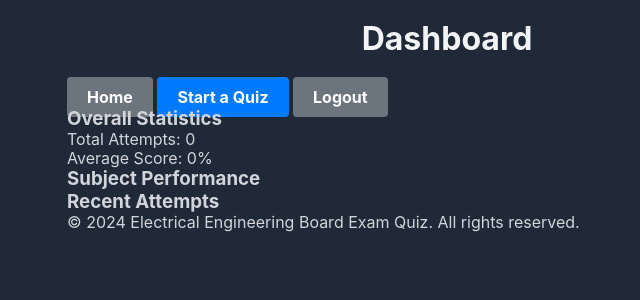
After one commit to Murasakiao/EE_Quiz, a Flask app: page /dashboard in a window 1280 px wide. The commit adds this page. Shown: the top 300 px of the page, without its empty margins (193-833 px from the left). Run offline with Flask 3, Linux system fonts and the light colour scheme; the visitor is signed in with stand-in values (Sample User, id 1); data that the repository does not hold is empty.

Commit message:
- Added role_id to the User model for role-based access and linked the QuizAttempt model to track quiz history. - Created a new QuizAttempt model to store quiz details (subject, topics, difficulty, score, and total questions). - Implemented the add_role_to_user() function to assign a default 'user' role during registration. - Updated the registration route to assign a role and send a verification email. - Extended the result route to save quiz attempts upon completion. - Created a new dashboard route to display total attempts, average score, subject-wise performance, and recent quiz attempts. - Redirected the profile route to the user dashboard for a more detailed overview.
version 1.1 update

```diff
--- a/app.py
+++ b/app.py
@@ -12,6 +12,8 @@ from flask_wtf import FlaskForm
 from wtforms import StringField, PasswordField, SubmitField, BooleanField
 from wtforms.validators import DataRequired, EqualTo, Email
 from flask_mail import Mail, Message
+from sqlalchemy import func
+from datetime import datetime
 from datetime import timedelta
 from time import time
 import jwt
@@ -61,6 +63,7 @@ class User(UserMixin, db.Model):
     role_id = db.Column(db.Integer, db.ForeignKey('role.id'))
     role = db.relationship('Role', back_populates='users')
     email_verified = db.Column(db.Boolean, default=False)
+    quiz_attempts = db.relationship('QuizAttempt', back_populates='user', lazy=True)
 
     def set_password(self, password):
         self.password_hash = generate_password_hash(password)
@@ -105,6 +108,18 @@ class Question(db.Model):
     subject = db.Column(db.String(100), nullable=False)
     difficulty = db.Column(db.String(20))
     topics = db.relationship('Topic', secondary=question_topics, backref=db.backref('questions', lazy='dynamic'))
+
+class QuizAttempt(db.Model):
+    id = db.Column(db.Integer, primary_key=True)
+    user_id = db.Column(db.Integer, db.ForeignKey('user.id'), nullable=False)
+    subject = db.Column(db.String(100), nullable=False)
+    topics = db.Column(db.String(500), nullable=False)
+    difficulty = db.Column(db.String(20), nullable=False)
+    score = db.Column(db.Integer, nullable=False)
+    total_questions = db.Column(db.Integer, nullable=False)
+    date = db.Column(db.DateTime, default=datetime.utcnow)
+
+    user = db.relationship('User', back_populates='quiz_attempts')
 
 class RegistrationForm(FlaskForm):
     username = StringField('Username', validators=[DataRequired()])
@@ -217,7 +232,7 @@ def reset_password(token):
 @app.route('/profile')
 @login_required
 def profile():
-    return render_template('profile.html', user=current_user)
+    return redirect(url_for('dashboard'))
 
 @app.route('/verify_email/<token>')
 def verify_email(token):
@@ -284,7 +299,7 @@ def index():
         session['difficulty'] = request.form.get('difficulty')
         session['score'] = 0
         session['questions_asked'] = 0
-        return redirect(url_for('quiz'))
+        return redirect(url_for('quiz_setup'))
 
     if request.headers.get('X-Requested-With') == 'XMLHttpRequest':
         subject = request.args.get('subject')
@@ -294,9 +309,9 @@ def index():
     topics = subjects.get(selected_subject, [])
     return render_template('index.html', subjects=subjects, topics=topics, selected_subject=selected_subject)
 
-@app.route('/quiz', methods=['GET', 'POST'])
+@app.route('/quiz_setup', methods=['GET', 'POST'])
 @login_required
-def quiz():
+def quiz_setup():
     app.logger.debug(f"Session at start of quiz route: {session}")
 
     if request.method == 'POST':
@@ -348,8 +363,42 @@ def quiz():
 def result():
     score = session.get('score', 0)
     total_questions = session.get('questions_asked', 0)
+    subject = session.get('subject')
+    topics = session.get('topics', [])
+    difficulty = session.get('difficulty')
+
+    save_quiz_attempt(current_user.id, subject, topics, difficulty, score, total_questions)
+
     session.clear()
-    return render_template('result.html', score=score, total=total_questions)
+    return render_template('result.html',
+                           score=score,
+                           total=total_questions,
+                           subject=subject,
+                           topics=topics,
+                           difficulty=difficulty)
+
+@app.route('/dashboard')
+@login_required
+def dashboard():
+    # Get overall statistics
+    total_attempts = QuizAttempt.query.filter_by(user_id=current_user.id).count()
+    avg_score = db.session.query(func.avg(QuizAttempt.score)).filter_by(user_id=current_user.id).scalar() or 0
+
+    # Get subject-wise performance
+    subject_performance = db.session.query(
+        QuizAttempt.subject,
+        func.avg(QuizAttempt.score).label('avg_score'),
+        func.count(QuizAttempt.id).label('attempts')
+    ).filter_by(user_id=current_user.id).group_by(QuizAttempt.subject).all()
+
+    # Get recent quiz attempts
+    recent_attempts = QuizAttempt.query.filter_by(user_id=current_user.id).order_by(QuizAttempt.date.desc()).limit(5).all()
+
+    return render_template('dashboard.html',
+                           total_attempts=total_attempts,
+                           avg_score=avg_score,
+                           subject_performance=subject_performance,
+                           recent_attempts=recent_attempts)
 
 def init_db():
     db.create_all()
@@ -383,6 +432,25 @@ def send_verification_email(user):
     msg = Message(subject=subject, recipients=[user.email], body=body)
     mail.send(msg)
 
+def save_quiz_attempt(user_id, subject, topics, difficulty, score, total_questions):
+    quiz_attempt = QuizAttempt(
+        user_id=user_id,
+        subject=subject,
+        topics=','.join(topics),
+        difficulty=difficulty,
+        score=score,
+        total_questions=total_questions
+    )
+    db.session.add(quiz_attempt)
+    db.session.commit()
+
+def add_role_to_user(user, role_name):
+    role = Role.query.filter_by(name=role_name).first()
+    if role is None:
+        role = Role(name=role_name)
+        db.session.add(role)
+    user.role = role
+
 admin = Admin(app, name='Quiz Admin', template_mode='bootstrap3')
 admin.add_view(ModelView(Question, db.session))
 admin.add_view(ModelView(Topic, db.session))
--- a/static/styles.css
+++ b/static/styles.css
@@ -133,3 +133,55 @@ input[type="submit"]:hover, .take-another-quiz:hover {
     display: inline-block;
     text-decoration: none;
 }
+
+.result-container {
+    background-color: #f9f9f9;
+    border-radius: 8px;
+    padding: 20px;
+    margin-top: 20px;
+    box-shadow: 0 2px 4px rgba(0,0,0,0.1);
+}
+
+.result-summary {
+    font-size: 1.2em;
+    margin-bottom: 20px;
+}
+
+.quiz-details {
+    background-color: #fff;
+    border: 1px solid #ddd;
+    border-radius: 4px;
+    padding: 15px;
+    margin-bottom: 20px;
+}
+
+.result-feedback {
+    font-weight: bold;
+    margin-bottom: 20px;
+}
+
+.feedback.excellent { color: #28a745; }
+.feedback.good { color: #ffc107; }
+.feedback.needs-improvement { color: #dc3545; }
+
+.action-buttons {
+    display: flex;
+    justify-content: space-between;
+    margin-top: 20px;
+}
+
+.btn-primary, .btn-secondary {
+    padding: 10px 20px;
+    border-radius: 4px;
+    text-decoration: none;
+    color: #fff;
+    font-weight: bold;
+}
+
+.btn-primary {
+    background-color: #007bff;
+}
+
+.btn-secondary {
+    background-color: #6c757d;
+}
--- /dev/null
+++ b/templates/dashboard.html
@@ -0,0 +1,51 @@
+<!DOCTYPE html>
+<html lang="en">
+<head>
+    <meta charset="UTF-8">
+    <meta name="viewport" content="width=device-width, initial-scale=1.0">
+    <title>Dashboard - Electrical Engineering Board Exam Quiz</title>
+    <link rel="stylesheet" href="{{ url_for('static', filename='styles.css') }}">
+</head>
+<body>
+    <header class="site-header">
+        <div class="container">
+            <h1>Dashboard</h1>
+            <nav>
+                <a href="{{ url_for('index') }}" class="btn btn-secondary">Home</a>
+                <a href="{{ url_for('quiz_setup') }}" class="btn btn-primary">Start a Quiz</a>
+                <a href="{{ url_for('logout') }}" class="btn btn-secondary">Logout</a>
+            </nav>
+        </div>
+    </header>
+
+    <main class="container">
+        <div class="dashboard-container">
+            <div class="dashboard-card">
+                <h3>Overall Statistics</h3>
+                <p>Total Attempts: {{ total_attempts }}</p>
+                <p>Average Score: {{ avg_score|round(2) }}%</p>
+            </div>
+
+            <div class="dashboard-card">
+                <h3>Subject Performance</h3>
+                {% for subject in subject_performance %}
+                    <p>{{ subject.subject }}: {{ subject.avg_score|round(2) }}% ({{ subject.attempts }} attempts)</p>
+                {% endfor %}
+            </div>
+
+            <div class="dashboard-card">
+                <h3>Recent Attempts</h3>
+                {% for attempt in recent_attempts %}
+                    <p>{{ attempt.subject }} - Score: {{ attempt.score }}/{{ attempt.total_questions }} ({{ attempt.date.strftime('%Y-%m-%d %H:%M') }})</p>
+                {% endfor %}
+            </div>
+        </div>
+    </main>
+
+    <footer class="site-footer">
+        <div class="container">
+            <p>&copy; 2024 Electrical Engineering Board Exam Quiz. All rights reserved.</p>
+        </div>
+    </footer>
+</body>
+</html>
```
Also changed, not shown: templates/result.html (+41 -2 lines), templates/welcome.html (added, +58 -0 lines).
